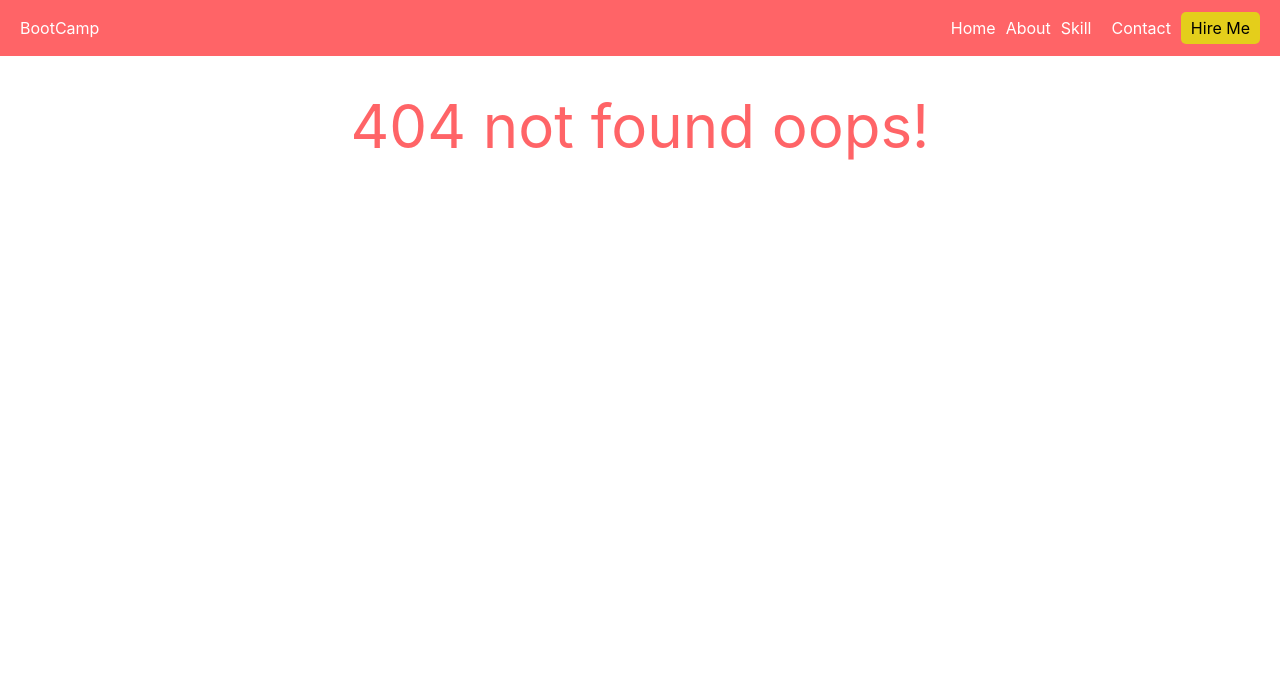
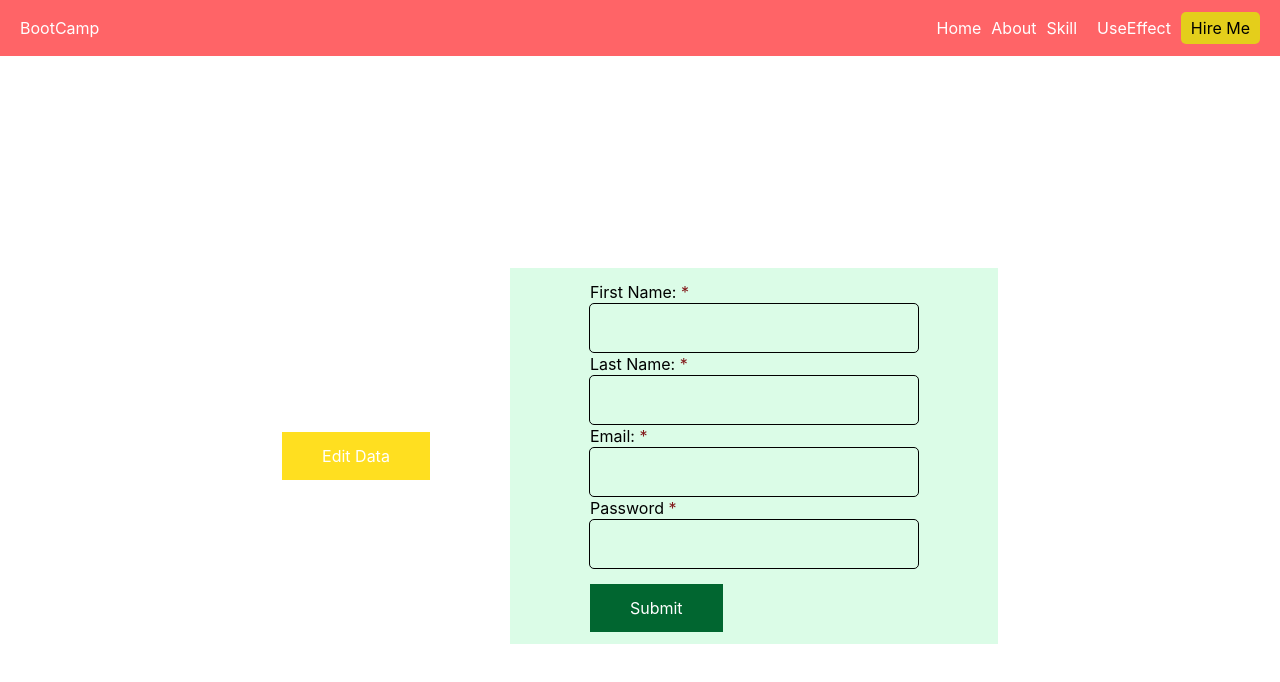
Before and after one commit to aiush-sharma/MERN-Frontend-Bootcamp, a React (Vite) app: page /updatedata in a window 1280 px wide. Before the commit this address had no page. Shown: the top 682 px of the page. Built offline with nearby package versions, Linux system fonts and the light colour scheme.

Commit message:
Form - Post And Update Data using useNavigate

```diff
--- a/src/App.jsx
+++ b/src/App.jsx
@@ -1,14 +1,17 @@
 import React from "react";
-import Navbar from "./shared/Navbar.jsx";
-import { Home } from "./Pages/Home.jsx";
-import About from "./Pages/About.jsx";
-import AxiosPractice from "./Components/AxiosPractice.jsx";
+import Navbar from "./shared/Navbar";
+import { Home } from "./Pages/Home";
+import About from "./Pages/About";
+import AxiosPractice from "./Components/AxiosPractice";
 import { Routes, Route } from "react-router-dom";
-import UseEffect from "./Components/UseEffect.jsx";
+import UseEffect from "./Components/UseEffect";
+import PostData from "./Components/PostData";
+import UpdateData from "./Components/UpdateData";
 function App() {
   return (
     <>
       <Navbar></Navbar>
+      <PostData></PostData>
       <Routes>
         <Route path="/" element={<Home />} />
         <Route path="/about" element={<About />} />
@@ -24,6 +27,7 @@ function App() {
           }
         ></Route>
         <Route path="/useEffect" element={<UseEffect />}></Route>
+        <Route path="/updatedata" element={UpdateData}></Route>
       </Routes>
     </>
   );
--- a/src/Components/AxiosPractice.jsx
+++ b/src/Components/AxiosPractice.jsx
@@ -20,7 +20,7 @@ const AxiosPractice = () => {
   //       console.log("An Error Occured ", err);
   //     }
   //   }
-  async function AxiosData() {
+    async function AxiosData() {
     try {
       const data = await axios.get(url);
       setUsers(data.data.users);
--- /dev/null
+++ b/src/Components/PostData.jsx
@@ -0,0 +1,113 @@
+import { useState } from "react";
+import axios from "axios";
+import { useNavigate } from "react-router-dom";
+const PostData = () => {
+    const Navigate= useNavigate()
+  const [formData, setFormData] = useState({
+    firstName: "",
+    lastName: "",
+    email: "",
+    password: "",
+  });
+  const url = "https://dummyjson.com/users/add";
+
+  function handleChange(event) {
+    const { name, value } = event.target;
+    setFormData((prevData) => ({
+      ...prevData,
+      [name]: value,
+    }));
+  }
+
+  async function handleSubmit(e) {
+    e.preventDefault();
+    try {
+      const response = await axios.create(url, formData);
+      console.log(formData);
+      console.log("Form Data Submited...");
+    } catch (error) {
+      console.log(error);
+    }
+  }
+  function editData() {
+    Navigate('/editData')
+  }
+
+  return (
+    <div className="flex h-screen justify-center items-center">
+      <button
+        className="bg-yellow-300 text-white px-10 py-3 m-10"
+        onClick={editData}
+      >
+        Edit Data
+      </button>
+      <form
+        className="bg-green-100 text-black w-auto px-20 py-3 m-10"
+        onSubmit={handleSubmit}
+      >
+        <div>
+          <div>
+            <label htmlFor="fname">First Name:</label>{" "}
+            <span className="text-red-900">*</span>
+          </div>
+          <input
+            onChange={handleChange}
+            type="text"
+            name="firstName"
+            className="px-10 py-3 outline-1 focus:outline-1 focus:outline-red-700 rounded-sm"
+          />
+        </div>
+
+        <div>
+          <div>
+            <label htmlFor="lname">Last Name:</label>{" "}
+            <span className="text-red-900">*</span>
+          </div>
+          <input
+            onChange={handleChange}
+            type="text"
+            name="lastName"
+            className="px-10 py-3 outline-1 focus:outline-1 focus:outline-red-700 rounded-sm"
+          />
+        </div>
+
+        <div>
+          <div>
+            <label htmlFor="email">Email:</label>{" "}
+            <span className="text-red-900">*</span>
+          </div>
+          <input
+            onChange={handleChange}
+            type="email"
+            name="email"
+            className="px-10 py-3 outline-1 focus:outline-1 focus:outline-red-700 rounded-sm"
+          />
+        </div>
+
+        <div>
+          <div>
+            <label htmlFor="password">Password</label>{" "}
+            <span className="text-red-900">*</span>
+          </div>
+          <input
+            onChange={handleChange}
+            type="password"
+            name="password"
+            className="px-10 py-3 outline-1 focus:outline-1 focus:outline-red-700 rounded-sm"
+          />
+        </div>
+
+        <button
+          type="submit"
+          className="bg-green-800 text-white px-10 py-3 border-none hover:bg-green-500 hover:text-black mt-4"
+        >
+          {" "}
+          Submit{" "}
+        </button>
+
+      </form>
+    </div>
+  );
+};
+
+export default PostData;
--- /dev/null
+++ b/src/Components/UpdateData.jsx
@@ -0,0 +1,121 @@
+import React, { useEffect, useState } from "react";
+import axios from "axios";
+const UpdateData = () => {
+  const [gotData, setGotData] = useState(null);
+  const [updateData, setUpdateData] = useState({
+    firstName: "",
+    lastName: "",
+    email: "",
+    password: "",
+  });
+
+  const url = "https://dummyjson.com/users";
+  let id = 2;
+  async function getDatabyid(id) {
+    try {
+      const response = await axios.get(`${url}/${id}`);
+      setGotData(response.data);
+    } catch (error) {
+      console.log(error);
+    }
+  }
+
+  useEffect(() => {
+    getDatabyid(id);
+  }, []);
+
+  function handleChange(event) {
+    const { name, value } = event.target;
+    setUpdateData((prevData) => ({
+      ...prevData,
+      [name]: value,
+    }));
+  }
+
+  async function handleSubmit(e) {
+    e.preventDefault();
+    try {
+      const response = await axios.put(`${url}/${id}`, updateData);
+      console.log(updateData);
+      console.log("Form UpData Submited...");
+    } catch (error) {
+      console.log(error);
+    }
+  }
+  return (
+    <div>
+      <div className="flex h-screen justify-center items-center">
+        <form
+          className="bg-green-100 text-black w-auto px-20 py-3 m-10"
+          onSubmit={handleSubmit}
+        >
+          <div>
+            <div>
+              <label htmlFor="fname">First Name:</label>{" "}
+              <span className="text-red-900">*</span>
+            </div>
+            <input
+              value={gotData?.firstName}
+              onChange={handleChange}
+              type="text"
+              name="firstName"
+              className="px-10 py-3 outline-1 focus:outline-1 focus:outline-red-700 rounded-sm"
+            />
+          </div>
+
+          <div>
+            <div>
+              <label htmlFor="lname">Last Name:</label>{" "}
+              <span className="text-red-900">*</span>
+            </div>
+            <input
+              value={gotData?.LastName}
+              onChange={handleChange}
+              type="text"
+              name="lastName"
+              className="px-10 py-3 outline-1 focus:outline-1 focus:outline-red-700 rounded-sm"
+            />
+          </div>
+
+          <div>
+            <div>
+              <label htmlFor="email">Email:</label>{" "}
+              <span className="text-red-900">*</span>
+            </div>
+            <input
+              value={gotData?.email}
+              onChange={handleChange}
+              type="email"
+              name="email"
+              className="px-10 py-3 outline-1 focus:outline-1 focus:outline-red-700 rounded-sm"
+            />
+          </div>
+
+          <div>
+            <div>
+              <label htmlFor="password">Password</label>{" "}
+              <span className="text-red-900">*</span>
+            </div>
+            <input
+              value={gotData?.password}
+              onChange={handleChange}
+              type="password"
+              name="password"
+              className="px-10 py-3 outline-1 focus:outline-1 focus:outline-red-700 rounded-sm"
+            />
+          </div>
+
+          <button
+            type="submit"
+            className="bg-green-800 text-white px-10 py-3 border-none hover:bg-green-500 hover:text-black mt-4"
+          >
+            {" "}
+            Submit{" "}
+          </button>
+        </form>
+      </div>
+    </div>
+  );
+};
+
+export default UpdateData;
--- a/src/Components/UseEffect.jsx
+++ b/src/Components/UseEffect.jsx
@@ -1,25 +1,66 @@
-import React from "react";
-import { useEffect } from "react";
+import { useEffect, useState } from "react";
 
-function UseEffect() {
-  const [data, useData] = useEffect(data);
-  async function FetchData() {
+const UseEffect = () => {
+  const [data, setData] = useState([]);
+  const [randomOne, setRandomOne] = useState(0);
+  const [randomTwo, setRandomTwo] = useState(0);
+
+  async function fetchData() {
     try {
-      const response = await fetch("https://www.dummyjson.com/products");
+      const response = await fetch("https://dummyjson.com/products");
       const data = await response.json();
       console.log(data);
+      setData(data.products);
     } catch (err) {
       console.log("Error Occured", err);
     }
   }
+
+  function randomValue() {
+    const randomNum = Math.floor(Math.random() * 9999);
+    setRandomOne(randomNum);
+  }
+
+  function randomValue2nd() {
+    const randomNum = Math.floor(Math.random() * 9999);
+    setRandomTwo(randomNum);
+  }
   useEffect(() => {
-    console.warn("component useeffect mounted");
-    FetchData();
-  });
+    console.warn("Random One Value Changed", randomOne);
+  }, [randomOne]);
+  useEffect(() => {
+    console.warn("Random Two Value Changed", randomTwo);
+  }, [randomTwo]);
+
+  useEffect(() => {
+    console.warn("UseEffect fetch Component Mounted");
+    fetchData();
+  }, []);
+
   return (
     <>
-      <h1>Hello world</h1>;<p>Its me Use Effect</p>
+      <h1>UseEffect</h1>
+      <p> Bj11-coded </p>
+
+      <h1 className="text-4xl font-extrabold ">Random value</h1>
+
+      <button
+        className="bg-blue-500 hover:bg-blue-700 text-white font-bold py-2 px-4 rounded"
+        onClick={randomValue}
+      >
+        Generate One Random Value
+      </button>
+
+      <button
+        className="bg-green-500 hover:bg-black text-white font-bold py-2 px-4 rounded"
+        onClick={randomValue2nd}
+      >
+        Generate Another Random Value
+      </button>
+
+      <p>{JSON.stringify(data)}</p>
     </>
   );
-}
+};
+
 export default UseEffect;
--- a/src/Pages/Home.jsx
+++ b/src/Pages/Home.jsx
@@ -1,9 +1,5 @@
 import React from "react";
 import "./Home.css";
 export const Home = () => {
-  return (
-    <>
-      <h1 className="thumbnailTitle">Aiush Sharma</h1>
-    </>
-  );
+  return <></>;
 };
--- a/src/shared/Navbar.jsx
+++ b/src/shared/Navbar.jsx
@@ -1,6 +1,7 @@
 import React from "react";
 import { Button } from "./Navbar.css";
 import { Link } from "react-router-dom";
+import useEffect from "../Components/UseEffect.jsx";
 const Navbar = () => {
   return (
     <>
@@ -19,7 +20,9 @@ const Navbar = () => {
           <li></li>
 
           <li className="listItems">
-            <a href="#">Contact</a>
+            <Link to="/useEffect" element={useEffect}>
+              UseEffect
+            </Link>
           </li>
           <li className="listItems">
             <Button bgColor="rgb(228, 206, 27);">Hire Me</Button>
```
Also changed, not shown: 1 other file (tests, documents, lock files or other folders).
